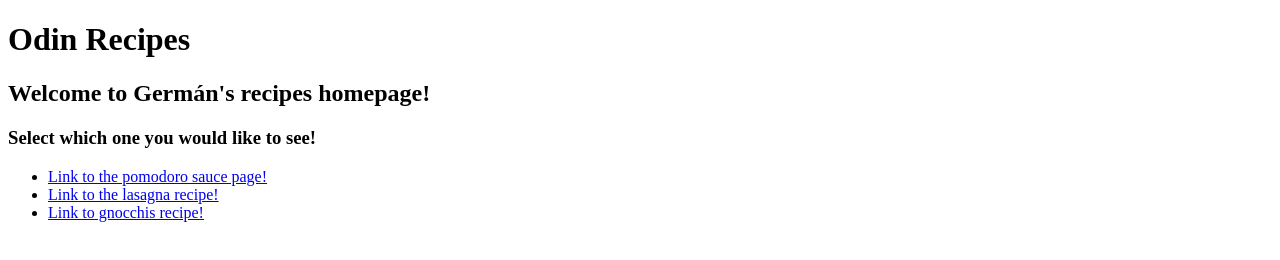
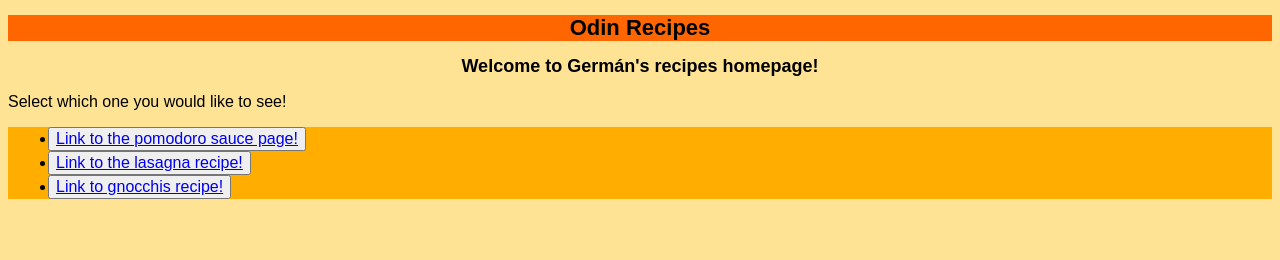
Before and after one commit to Gerater/odin-recipes, a plain HTML site: page index.html in a window 1280 px wide. Drawn offline with Linux system fonts and the light colour scheme.

Commit message:
Add css to the HTMLs

```diff
--- a/index.html
+++ b/index.html
@@ -5,15 +5,18 @@
     <meta http-equiv="X-UA-Compatible" content="IE=edge">
     <meta name="viewport" content="width=device-width, initial-scale=1.0">
     <title>Odin Recipes</title>
+    <link rel="stylesheet" href="styles.css">
 </head>
 <body>
-    <h1>Odin Recipes</h1>
+    <div><h1>Odin Recipes</h1></div>
     <h2>Welcome to Germán's recipes homepage!</h2>
     <h3>Select which one you would like to see!</h3>
-    <ul>
-        <li><a href="recipes/pomodoro-sauce.html" target="_blank">Link to the pomodoro sauce page!</a></li>
-        <li><a href="recipes/lasagna.html" target="_blank">Link to the lasagna recipe!</a></li>
-        <li><a href="recipes/gnocchis.html" target="_blank">Link to gnocchis recipe!</a></li>
-    </ul>
+    <div class="lista-r">
+        <ul>
+            <button><li><a href="recipes/pomodoro-sauce.html" target="_blank">Link to the pomodoro sauce page!</a></li></button>
+            <br><button><li><a href="recipes/lasagna.html" target="_blank">Link to the lasagna recipe!</a></li></button>
+            <br><button><li><a href="recipes/gnocchis.html" target="_blank">Link to gnocchis recipe!</a></li></button>
+        </ul>
+    </div>
 </body>
 </html>
--- /dev/null
+++ b/styles.css
@@ -0,0 +1,31 @@
+*{
+    font-weight: 100;
+    font-size: medium;
+    font-family: sans-serif;
+}
+
+h1,h2{
+    text-align: center;
+}
+
+h1{
+    font-weight: 800;
+    font-size: 22px;
+    background-color: rgb(255, 102, 0);
+}
+
+h2{
+    font-size: 18px;
+    font-weight: bold;
+}
+
+body {
+    background-color: rgb(255, 227, 149);
+    font-weight: 100;
+}
+p{
+    text-align: left;
+}
+.lista-r{
+    background-color: rgb(255, 174, 0);
+}
```
Also changed, not shown: recipes/gnocchis.html (+3 -2 lines), recipes/lasagna.html (+3 -2 lines), recipes/pomodoro-sauce.html (+3 -2 lines).
